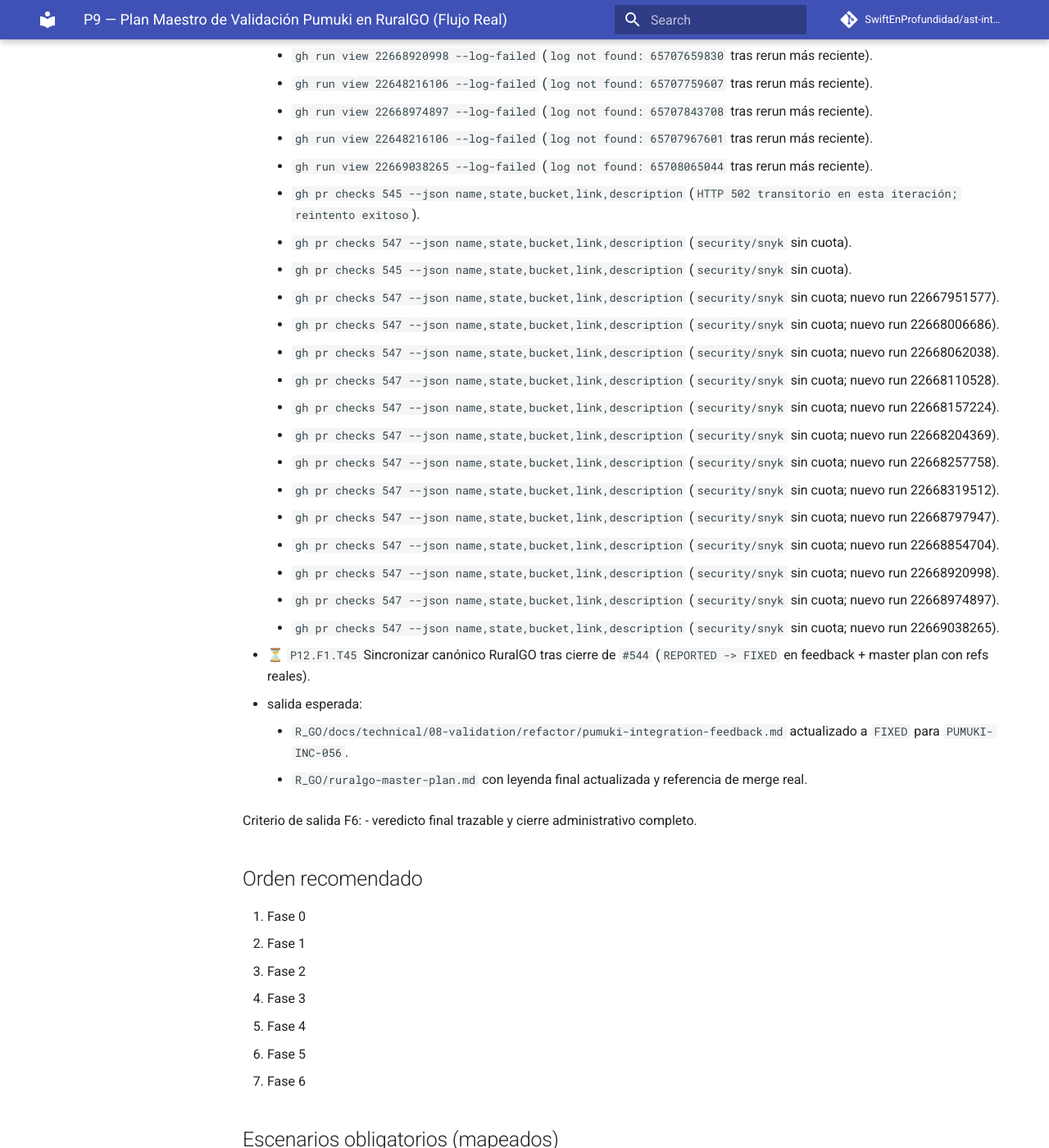
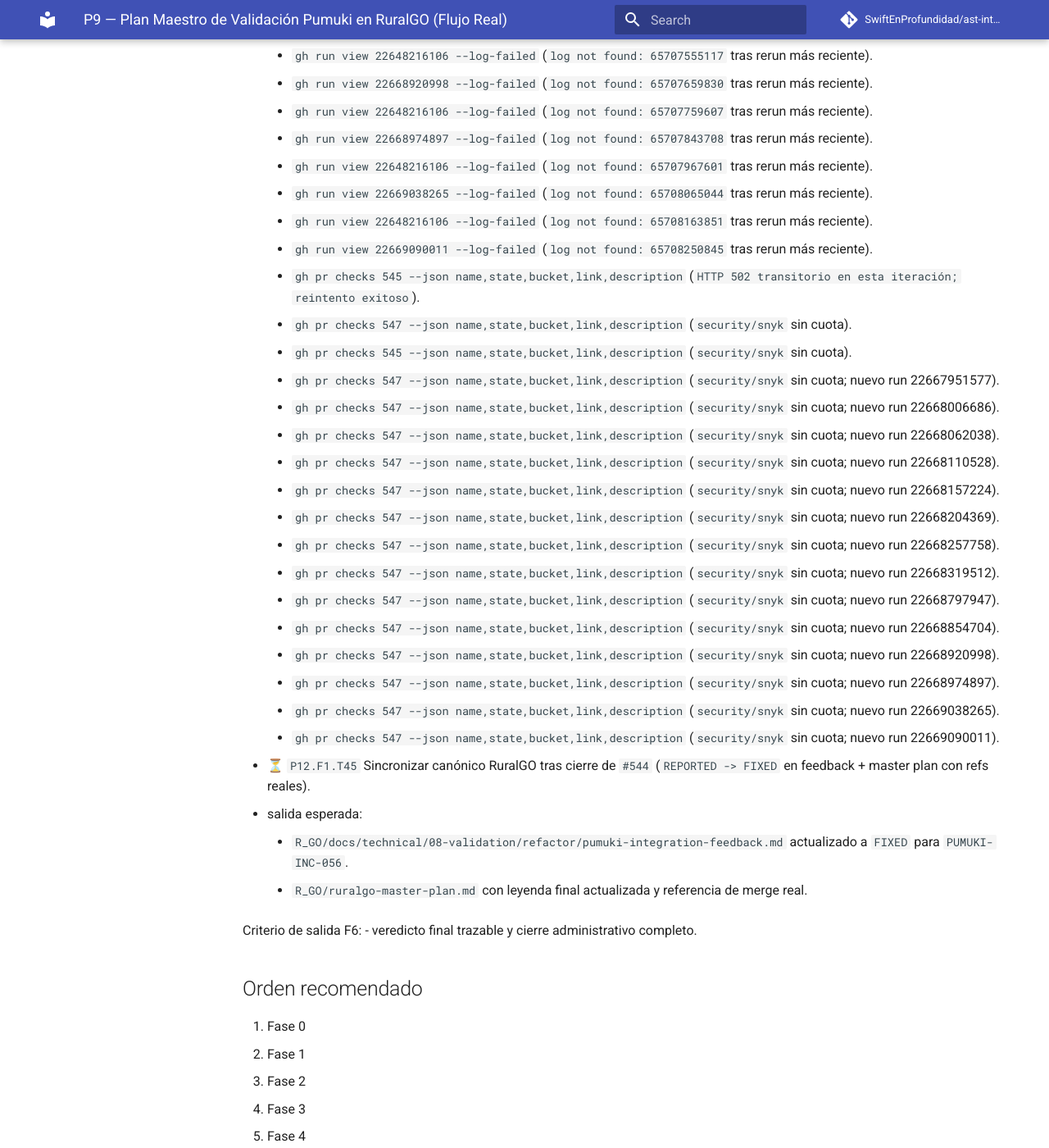
Before and after one commit to SwiftEnProfundidad/ast-intelligence-hooks, an MkDocs documentation site: the page built from docs/seguimiento-completo-validacion-ruralgo-03-03-2026.md, in a window 1280 px wide and 1400 px high, scrolled down 54926 px. Shown: the whole window at 82% size. Built offline with MkDocs 1.6.1 and Material for MkDocs 9.7.7, drawn with Linux system fonts in a browser that asks for light colours; comment, search, counter and statistics services are not loaded; some of the changed text lies outside the part shown.

Commit message:
docs(tracking): append T47 heartbeat for continuing remote CI evidence

```diff
--- a/docs/seguimiento-completo-validacion-ruralgo-03-03-2026.md
+++ b/docs/seguimiento-completo-validacion-ruralgo-03-03-2026.md
@@ -1394,6 +1394,7 @@ Criterio de salida F5:
       - `https://github.com/SwiftEnProfundidad/ast-intelligence-hooks/issues/546#issuecomment-3997189427`
       - `https://github.com/SwiftEnProfundidad/ast-intelligence-hooks/issues/546#issuecomment-3997199504`
       - `https://github.com/SwiftEnProfundidad/ast-intelligence-hooks/issues/546#issuecomment-3997207932`
+      - `https://github.com/SwiftEnProfundidad/ast-intelligence-hooks/issues/546#issuecomment-3997215929`
     - evidencia de bloqueo vigente:
       - `gh run view 22648407847` (`billing lock` en GitHub Actions).
       - `gh run view 22648597740` (`billing lock` persistente tras rerun/retrigger).
@@ -1538,6 +1539,8 @@ Criterio de salida F5:
       - `gh run view 22668974897 --log-failed` (`log not found: 65707843708` tras rerun más reciente).
       - `gh run view 22648216106 --log-failed` (`log not found: 65707967601` tras rerun más reciente).
       - `gh run view 22669038265 --log-failed` (`log not found: 65708065044` tras rerun más reciente).
+      - `gh run view 22648216106 --log-failed` (`log not found: 65708163851` tras rerun más reciente).
+      - `gh run view 22669090011 --log-failed` (`log not found: 65708250845` tras rerun más reciente).
       - `gh pr checks 545 --json name,state,bucket,link,description` (`HTTP 502 transitorio en esta iteración; reintento exitoso`).
       - `gh pr checks 547 --json name,state,bucket,link,description` (`security/snyk` sin cuota).
       - `gh pr checks 545 --json name,state,bucket,link,description` (`security/snyk` sin cuota).
@@ -1554,6 +1557,7 @@ Criterio de salida F5:
       - `gh pr checks 547 --json name,state,bucket,link,description` (`security/snyk` sin cuota; nuevo run 22668920998).
       - `gh pr checks 547 --json name,state,bucket,link,description` (`security/snyk` sin cuota; nuevo run 22668974897).
       - `gh pr checks 547 --json name,state,bucket,link,description` (`security/snyk` sin cuota; nuevo run 22669038265).
+      - `gh pr checks 547 --json name,state,bucket,link,description` (`security/snyk` sin cuota; nuevo run 22669090011).
 
 - ⏳ `P12.F1.T45` Sincronizar canónico RuralGO tras cierre de `#544` (`REPORTED -> FIXED` en feedback + master plan con refs reales).
   - salida esperada:
```
